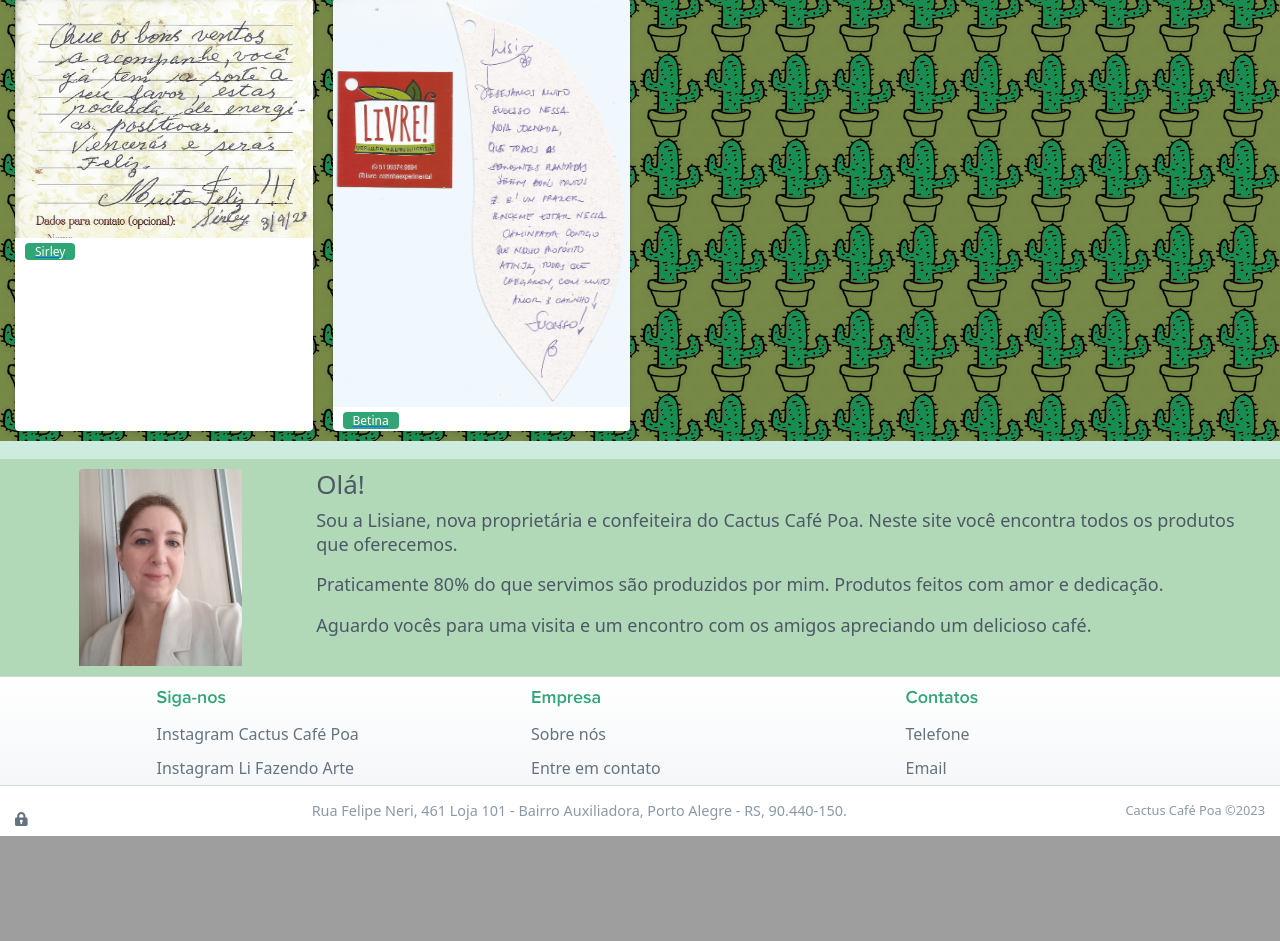
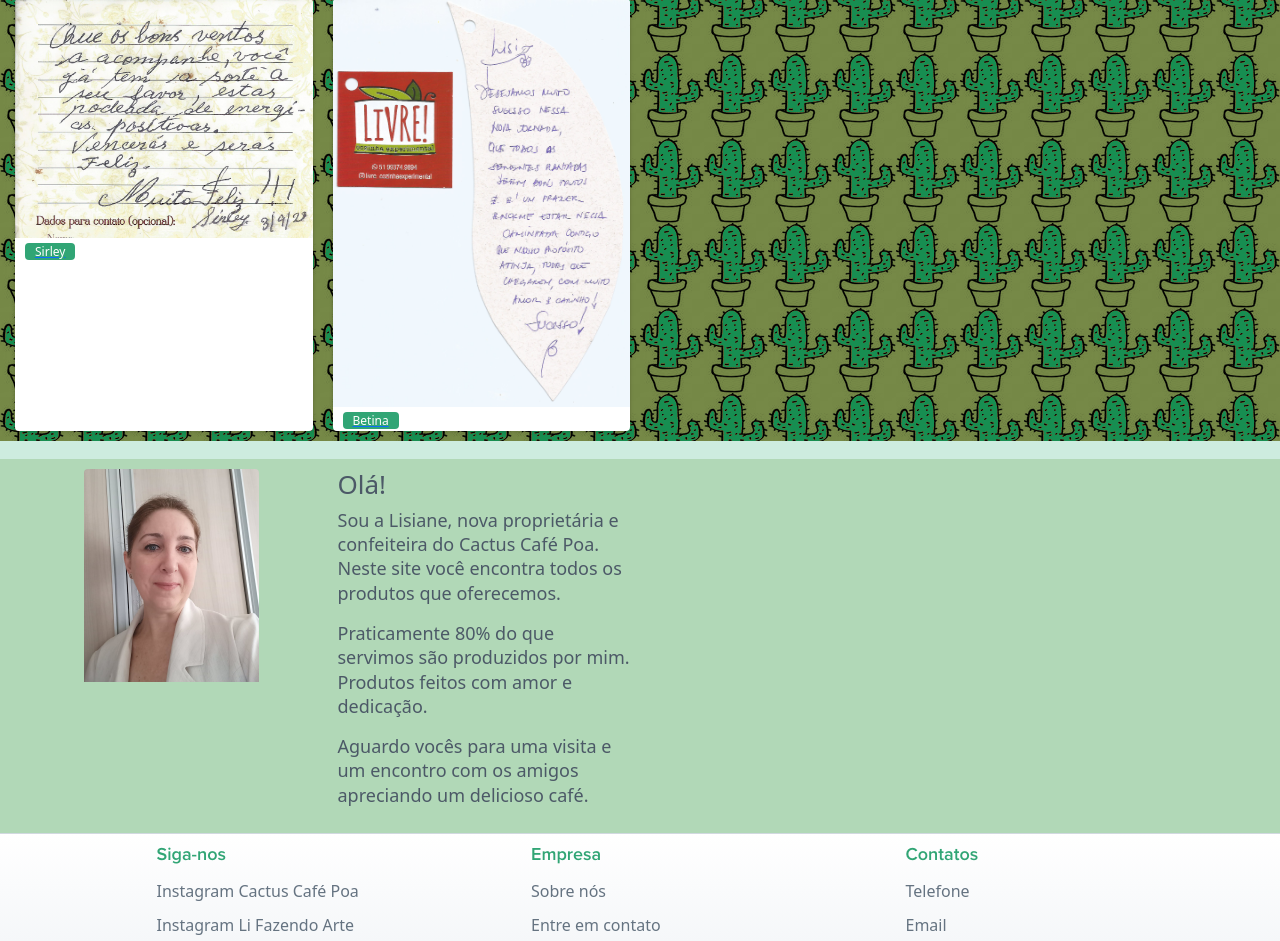
Before and after one commit to cactuscafepoa/cactus, a Laravel app: page / in a window 1280 px wide. Shown: the part 1821-2762 px from the top of the page. Before the commit the page ends 2657 px from the top, so only its background shows below. Run offline with Laravel 8, Linux system fonts and the light colour scheme; data that the repository does not hold is empty; some libraries are stand-ins or nearby versions; some web fonts are replaced.

Commit message:
ajuste texto da lisiane na capa

```diff
--- a/resources/views/site/home/index.blade.php
+++ b/resources/views/site/home/index.blade.php
@@ -281,7 +281,7 @@
 
 <section class="blog" style="padding:0px;background-color: #B1D8B7;">
     <div class="main-wrapper" style="padding: 10px;">
-        <div class="blog__container" style="display: inline-flex;">
+        <div class="blog__container">
             <div class="blog__introduction" style="height: initial;text-align: center;">
                 <img src="{{asset('images/lisiane.png')}}" style="border-radius: 4px 4px 0 0;width: 60%;">
             </div>
```
